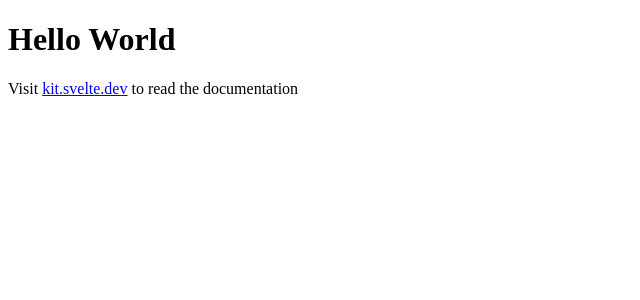
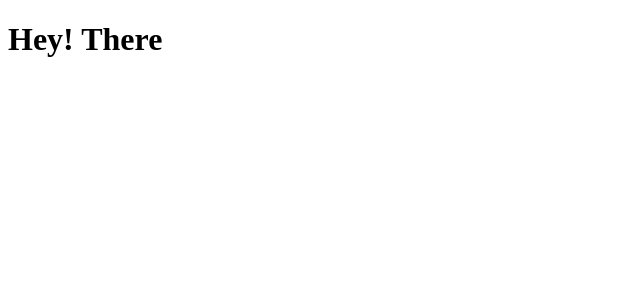
Before and after one commit to pokhreally/sveltekit-basic, a SvelteKit app: page / in a window 1280 px wide. Shown: the top 300 px of the page, without its empty margins (0-640 px from the left). Built offline with nearby package versions, Linux system fonts and the light colour scheme.

Commit message:
feat: new routes added

```diff
--- a/src/routes/+page.svelte
+++ b/src/routes/+page.svelte
@@ -1,2 +1 @@
-<h1>Hello World</h1>
-<p>Visit <a href="https://kit.svelte.dev">kit.svelte.dev</a> to read the documentation</p>
+<h1>Hey! There</h1>
--- /dev/null
+++ b/src/routes/about/+page.svelte
@@ -0,0 +1 @@
+<h1>About us</h1>
--- /dev/null
+++ b/src/routes/profile/+page.svelte
@@ -0,0 +1 @@
+<h1>Your Information</h1>
```
